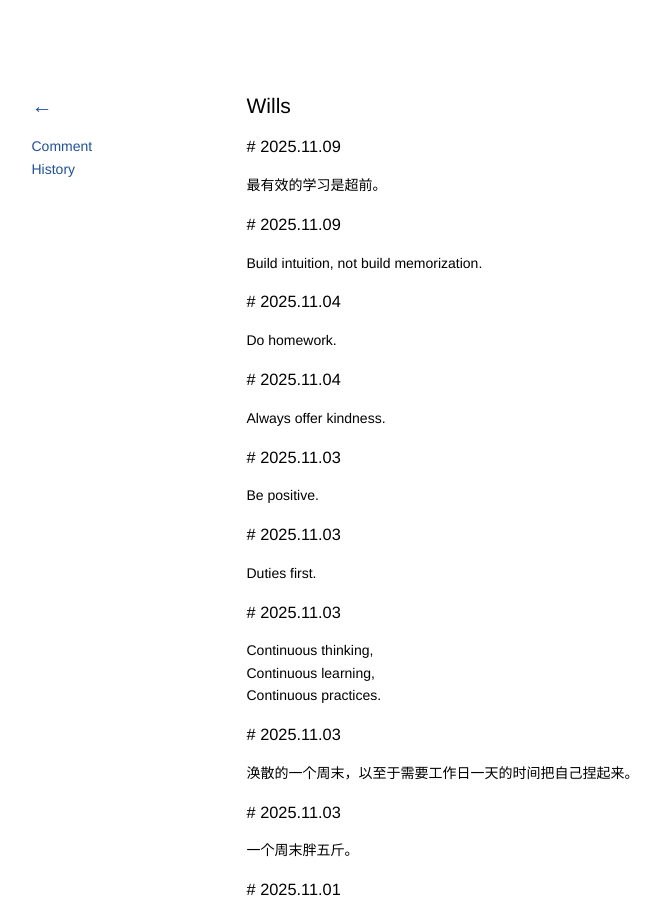
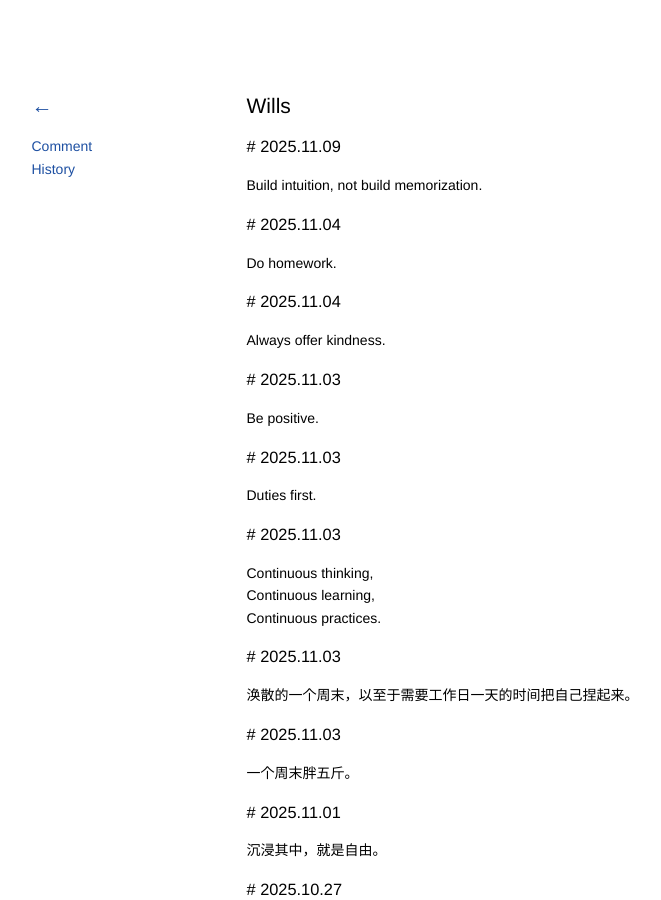
Before and after one commit to kidlj/awei, a Jekyll site: the page built from _wiki/wills.md, in a window 1280 px wide and 900 px high. Shown: the whole window, without its empty margins (101-762 px from the left). Built offline with Jekyll 4.4.1, drawn with Linux system fonts in a browser that asks for light colours.

Commit message:
update wills

```diff
--- a/_wiki/wills.md
+++ b/_wiki/wills.md
@@ -1,10 +1,6 @@
 ---
 title: Wills
 ---
-
-### 2025.11.09
-
-最有效的学习是超前。
 
 ### 2025.11.09
 
```
